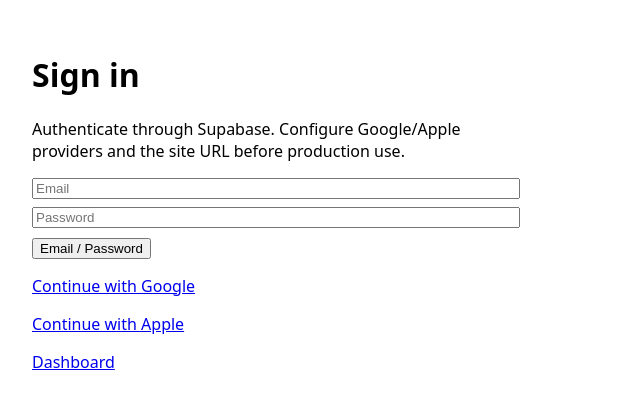
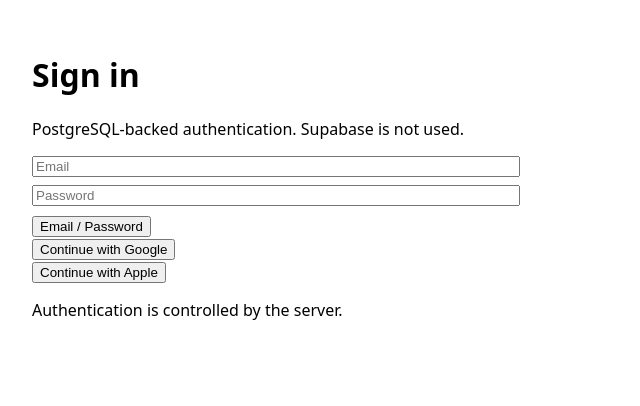
Before and after one commit to Samoolino/ABn, a Next.js app in the folder apps/web/: page /auth in a window 1280 px wide. Shown: the top 406 px of the page, without its empty margins (0-640 px from the left). Built offline with nearby package versions, Linux system fonts and the light colour scheme; no server answers.

Commit message:
refactor(auth): remove Supabase auth UI and use Auth.js

```diff
--- a/apps/web/app/auth/page.tsx
+++ b/apps/web/app/auth/page.tsx
@@ -1,2 +1,16 @@
-import Link from 'next/link';
-export default function Auth(){return <main style={{padding:32,maxWidth:480}}><h1>Sign in</h1><p>Authenticate through Supabase. Configure Google/Apple providers and the site URL before production use.</p><form action="/api/auth/password" method="post"><input name="email" type="email" placeholder="Email" required style={{display:'block',marginBottom:8,width:'100%'}}/><input name="password" type="password" placeholder="Password" required style={{display:'block',marginBottom:8,width:'100%'}}/><button type="submit">Email / Password</button></form><p><a href="/api/auth/oauth?provider=google">Continue with Google</a></p><p><a href="/api/auth/oauth?provider=apple">Continue with Apple</a></p><p><Link href="/dashboard">Dashboard</Link></p></main>}
+import { signIn } from '../../auth';
+
+export default function Auth({ searchParams }: { searchParams?: Promise<{ error?: string }> }) {
+  return <main style={{padding:32,maxWidth:480}}>
+    <h1>Sign in</h1>
+    <p>PostgreSQL-backed authentication. Supabase is not used.</p>
+    <form action={async (formData) => { 'use server'; await signIn('credentials', { email: formData.get('email'), password: formData.get('password'), redirectTo: '/dashboard' }); }}>
+      <input name="email" type="email" placeholder="Email" required style={{display:'block',marginBottom:8,width:'100%'}} />
+      <input name="password" type="password" placeholder="Password" required style={{display:'block',marginBottom:8,width:'100%'}} />
+      <button type="submit">Email / Password</button>
+    </form>
+    <form action={async () => { 'use server'; await signIn('google', { redirectTo: '/dashboard' }); }}><button type="submit">Continue with Google</button></form>
+    <form action={async () => { 'use server'; await signIn('apple', { redirectTo: '/dashboard' }); }}><button type="submit">Continue with Apple</button></form>
+    <p>{searchParams ? 'Authentication is controlled by the server.' : ''}</p>
+  </main>;
+}
```
